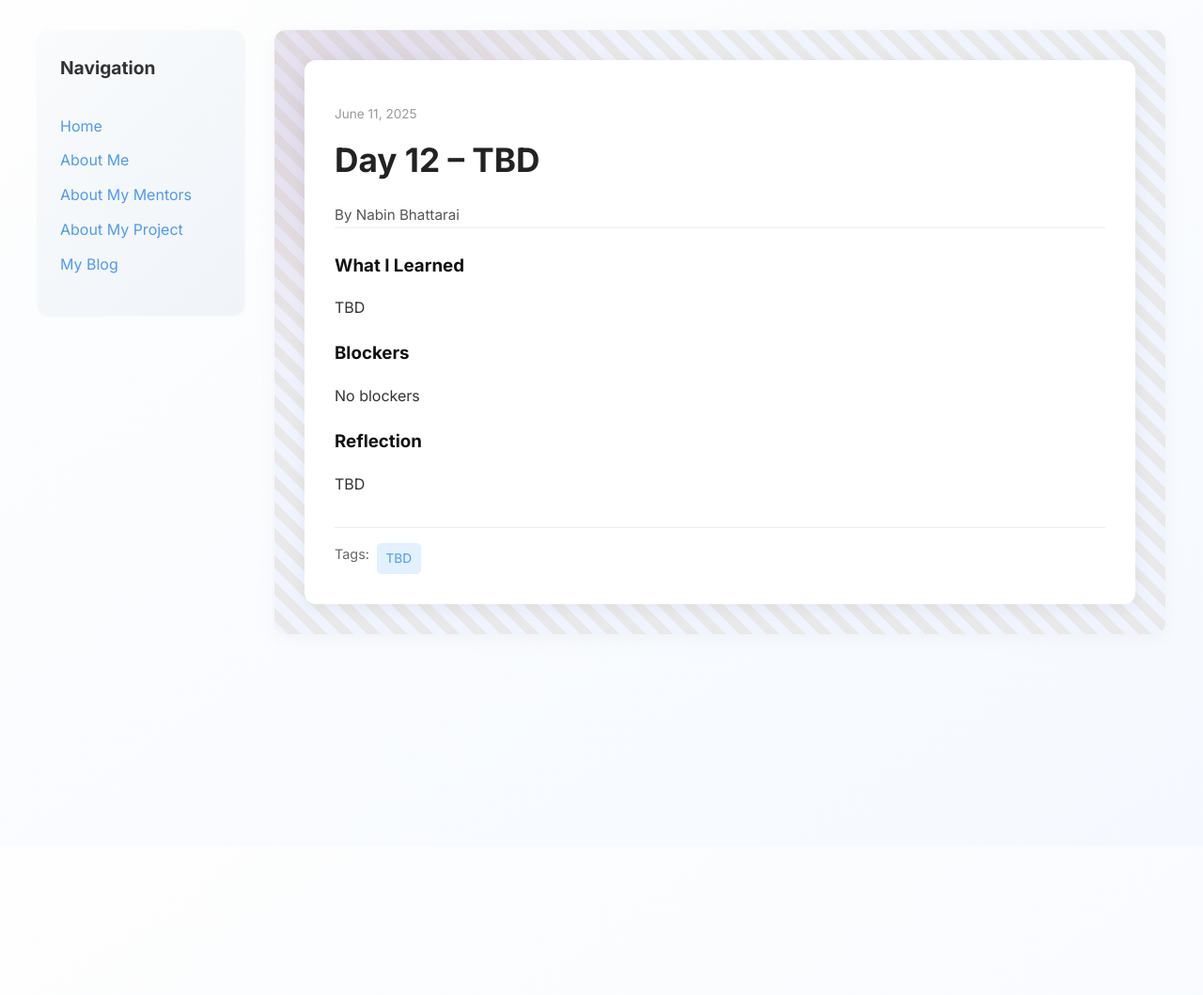
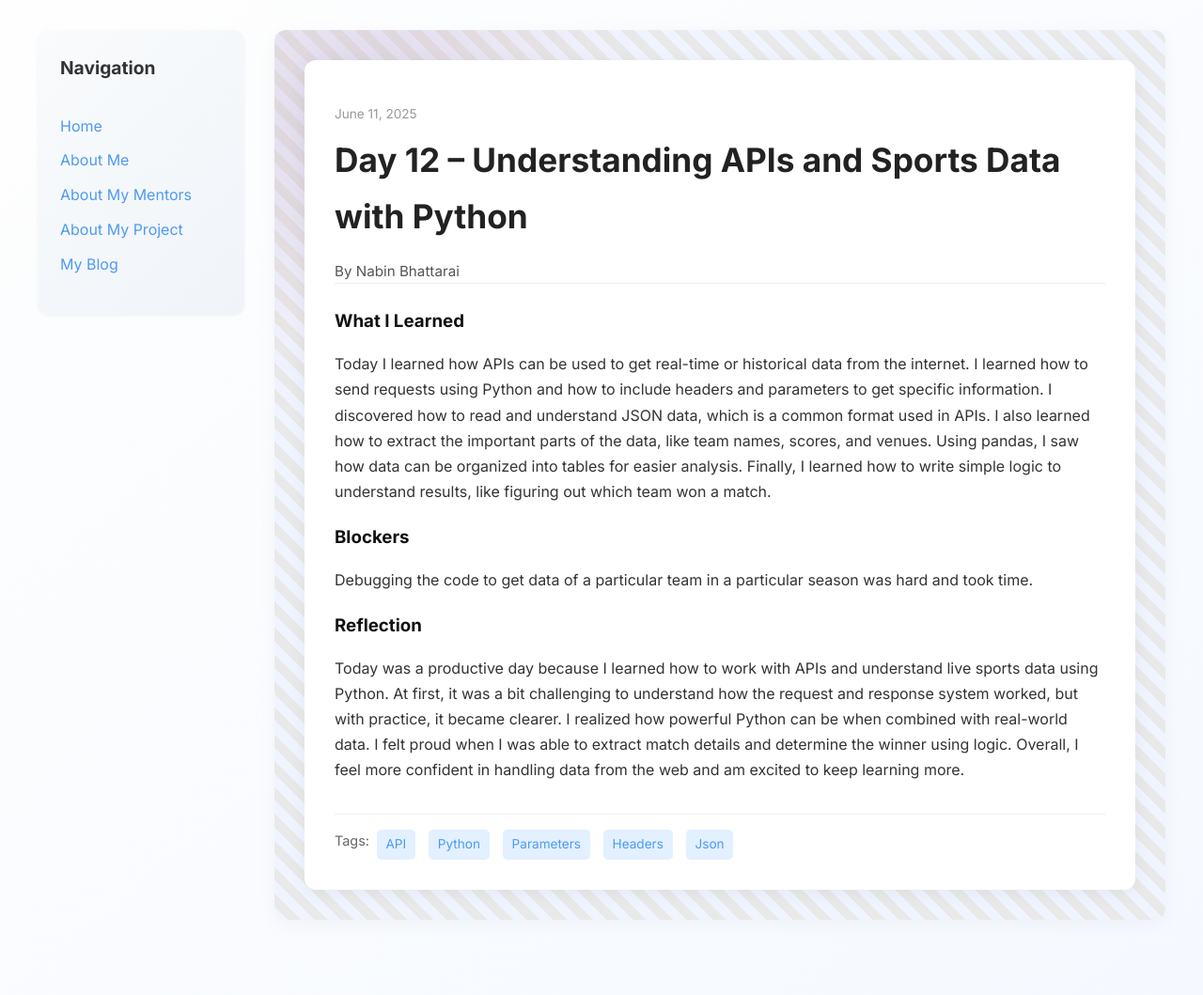
Before and after one commit to bhattarainabin2055/bhattarainabin2055.github.io, a Jekyll site: the page built from _posts/2025-06-11-day-12.md, in a window 1280 px wide. Shown: the whole page at 94% size. Built offline with Jekyll 4.4.1, drawn with Linux system fonts in a browser that asks for light colours; before the commit the page ends 900 px from its top, so only the background shows below that.

Commit message:
Update 2025-06-11-day-12.md

```diff
--- a/_posts/2025-06-11-day-12.md
+++ b/_posts/2025-06-11-day-12.md
@@ -1,17 +1,17 @@
 ---
 layout: post
-title: "Day 12 – TBD"
+title: "Day 12 – Understanding APIs and Sports Data with Python"
 date: 2025-06-11
 author: Nabin Bhattarai
 permalink: /day12.html
-tags: ["TBD"]
+tags: ["API", "Python", "Parameters", "Headers", "Json"]
 
 what_i_learned: |
-  TBD
+  Today I learned how APIs can be used to get real-time or historical data from the internet. I learned how to send requests using Python and how to include headers and parameters to get specific information. I discovered how to read and understand JSON data, which is a common format used in APIs. I also learned how to extract the important parts of the data, like team names, scores, and venues. Using pandas, I saw how data can be organized into tables for easier analysis. Finally, I learned how to write simple logic to understand results, like figuring out which team won a match.
 
 blockers: |
-  No blockers
+  Debugging the code to get data of a particular team in a particular season was hard and took time.
 
 reflection: |
-  TBD
+  Today was a productive day because I learned how to work with APIs and understand live sports data using Python. At first, it was a bit challenging to understand how the request and response system worked, but with practice, it became clearer. I realized how powerful Python can be when combined with real-world data. I felt proud when I was able to extract match details and determine the winner using logic. Overall, I feel more confident in handling data from the web and am excited to keep learning more.
 ---
```
